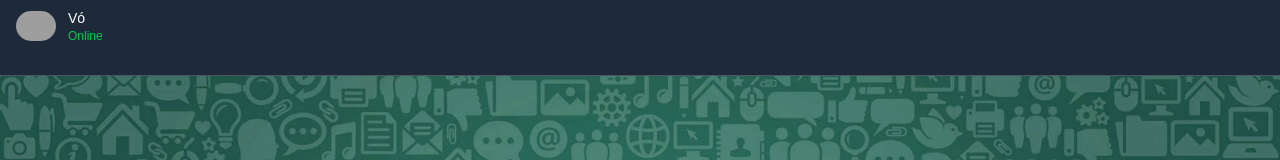
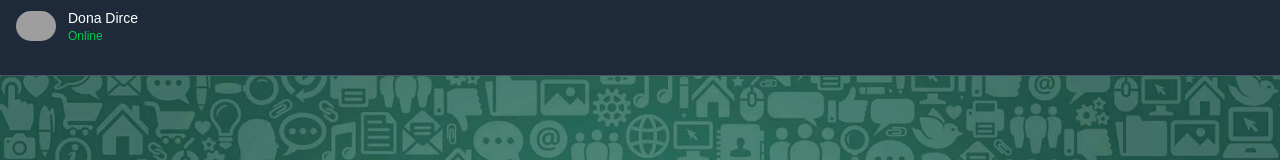
Before and after one commit to SergioMacedo15/apolonio-back, a Next.js app: page / in a window 1280 px wide. Shown: the top 160 px of the page. Built offline with nearby package versions, Linux system fonts and the light colour scheme; grey boxes are pictures that could not be loaded.

Commit message:
feat: Mudança nome do personagem vó para Dona Dirce

```diff
--- a/src/app/components/ConversationItem.tsx
+++ b/src/app/components/ConversationItem.tsx
@@ -23,7 +23,6 @@ export default function ConversationItem({
   const isShakingRef = useRef(false);
 
   const handleClick = () => {
-    // Não aplicar efeito de shake para a vó (agora tratado em componente separado)
     if (isShakingRef.current) return;
 
     setIsShaking(true);
--- a/src/app/components/ConversationList.tsx
+++ b/src/app/components/ConversationList.tsx
@@ -24,7 +24,7 @@ interface ConversationTimingData {
 
 const grandmaConversation: Conversation = {
   profileImage: "/profile-old-woman.jpg",
-  name: "Vó",
+  name: "Dona Dirce",
   lastMessage: "Tá bem",
   time: "",
   unreadCount: 1,
@@ -81,7 +81,6 @@ export default function ConversationList() {
   let notificationSound: HTMLAudioElement | null = null;
 
   useEffect(() => {
-    // Initialize audio
     if (typeof window !== "undefined") {
       notificationSound = new Audio("/toque.mp3");
     }
--- a/src/app/components/HeaderChat.tsx
+++ b/src/app/components/HeaderChat.tsx
@@ -11,7 +11,7 @@ export default function HeaderChat() {
         className="rounded-full mr-3"
       />
       <div>
-        <p className="text-sm font-medium">Vó</p>
+        <p className="text-sm font-medium">Dona Dirce</p>
         <p className="text-xs text-green-500">Online</p>
       </div>
     </div>
```
Also changed, not shown: 1 other file (tests, documents, lock files or other folders).
